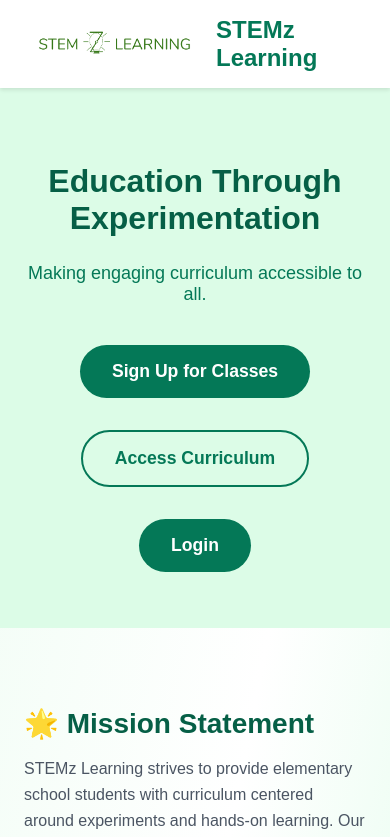
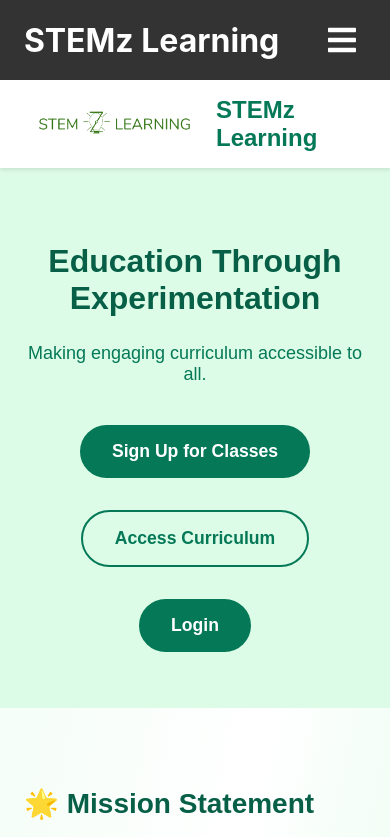
Before and after one commit to gemnets/stemz-mockup, a React (Create React App) app: page / in a window 390 px wide. Shown: the top 837 px of the page. Built offline with nearby package versions, Linux system fonts and the light colour scheme; the HTML template or start-up script is replaced by a standard one.

Commit message:
Updated layout for Mission Statement and Who Are We sections

```diff
--- a/src/App.js
+++ b/src/App.js
@@ -8,11 +8,13 @@
 import News from './pages/News';
 import GetInvolved from './pages/GetInvolved';
 import Contact from './pages/Contact';
-import Login from './pages/Login'; // Make sure you have this component
+import Login from './pages/Login';
+import Navbar from './components/Navbar';  // ← ADD THIS
 
 function App() {
   return (
     <Router>
+      <Navbar />   {/* ← FIXED here */}
       <Routes>
         <Route path="/" element={<Home />} />
         <Route path="/about" element={<About />} />
--- a/src/components/Navbar.css
+++ b/src/components/Navbar.css
@@ -7,13 +7,16 @@
   justify-content: center;
   align-items: center;
   font-size: 1.2rem;
+  position: sticky;
+  top: 0;
+  z-index: 999;
 }
 
 .navbar-container {
   display: flex;
   justify-content: space-between;
+  align-items: center;
   height: 80px;
-  z-index: 1;
   width: 100%;
   max-width: 1500px;
   padding: 0 24px;
@@ -27,11 +30,14 @@
   font-size: 2rem;
   display: flex;
   align-items: center;
+  font-weight: bold;
 }
 
 .menu-icon {
   display: none;
   color: #fff;
+  font-size: 2rem;
+  cursor: pointer;
 }
 
 .nav-menu {
@@ -53,12 +59,12 @@
   padding: 0 1rem;
   height: 100%;
   cursor: pointer;
+  transition: background-color 0.3s ease, color 0.3s ease;
 }
 
 .nav-links:hover {
   background-color: #575757;
   border-radius: 4px;
-  transition: all 0.2s ease-out;
 }
 
 .nav-links-mobile {
@@ -66,38 +72,29 @@
 }
 
 @media screen and (max-width: 960px) {
-  .navbar-container {
-    display: flex;
-    justify-content: space-between;
-    height: 80px;
-    padding: 0 24px;
-  }
-
   .menu-icon {
     display: block;
     position: absolute;
     top: 0;
     right: 0;
     transform: translate(-100%, 60%);
-    font-size: 1.8rem;
+    font-size: 2rem;
     cursor: pointer;
   }
 
   .nav-menu {
-    display: flex;
     flex-direction: column;
     width: 100%;
-    height: 90vh;
+    height: calc(100vh - 80px);
     position: absolute;
     top: 80px;
     left: -100%;
-    opacity: 1;
+    opacity: 0;
     transition: all 0.5s ease;
     background: #333;
   }
 
   .nav-menu.active {
-    background: #333;
     left: 0;
     opacity: 1;
     transition: all 0.5s ease;
@@ -105,12 +102,12 @@
   }
 
   .nav-item {
-    height: 80px;
+    height: 60px;
   }
 
   .nav-links {
     text-align: center;
-    padding: 2rem;
+    padding: 1.5rem;
     width: 100%;
     display: table;
   }
@@ -123,21 +120,21 @@
   .nav-links-mobile {
     display: block;
     text-align: center;
-    padding: 1.5rem;
-    margin: 2rem auto;
+    padding: 1.2rem;
+    margin: 1.5rem auto;
     border: none;
     border-radius: 4px;
     width: 80%;
     background: #fff;
     color: #333;
-    font-size: 1.5rem;
+    font-size: 1.3rem;
     cursor: pointer;
     text-decoration: none;
+    transition: all 0.3s ease;
   }
 
   .nav-links-mobile:hover {
     background: #575757;
     color: #fff;
-    transition: all 0.3s ease-out;
   }
 }
--- a/src/components/Navbar.js
+++ b/src/components/Navbar.js
@@ -15,7 +15,14 @@
         <Link to="/" className="navbar-logo" onClick={closeMobileMenu}>
           STEMz Learning
         </Link>
-        <div className="menu-icon" onClick={handleClick}>
+        <div
+          className="menu-icon"
+          onClick={handleClick}
+          role="button"
+          tabIndex="0"
+          aria-label="Toggle Menu"
+          onKeyDown={(e) => e.key === 'Enter' && handleClick()}
+        >
           {click ? <FaTimes /> : <FaBars />}
         </div>
         <ul className={click ? 'nav-menu active' : 'nav-menu'}>
```
Also changed, not shown: public/script.js (added).
